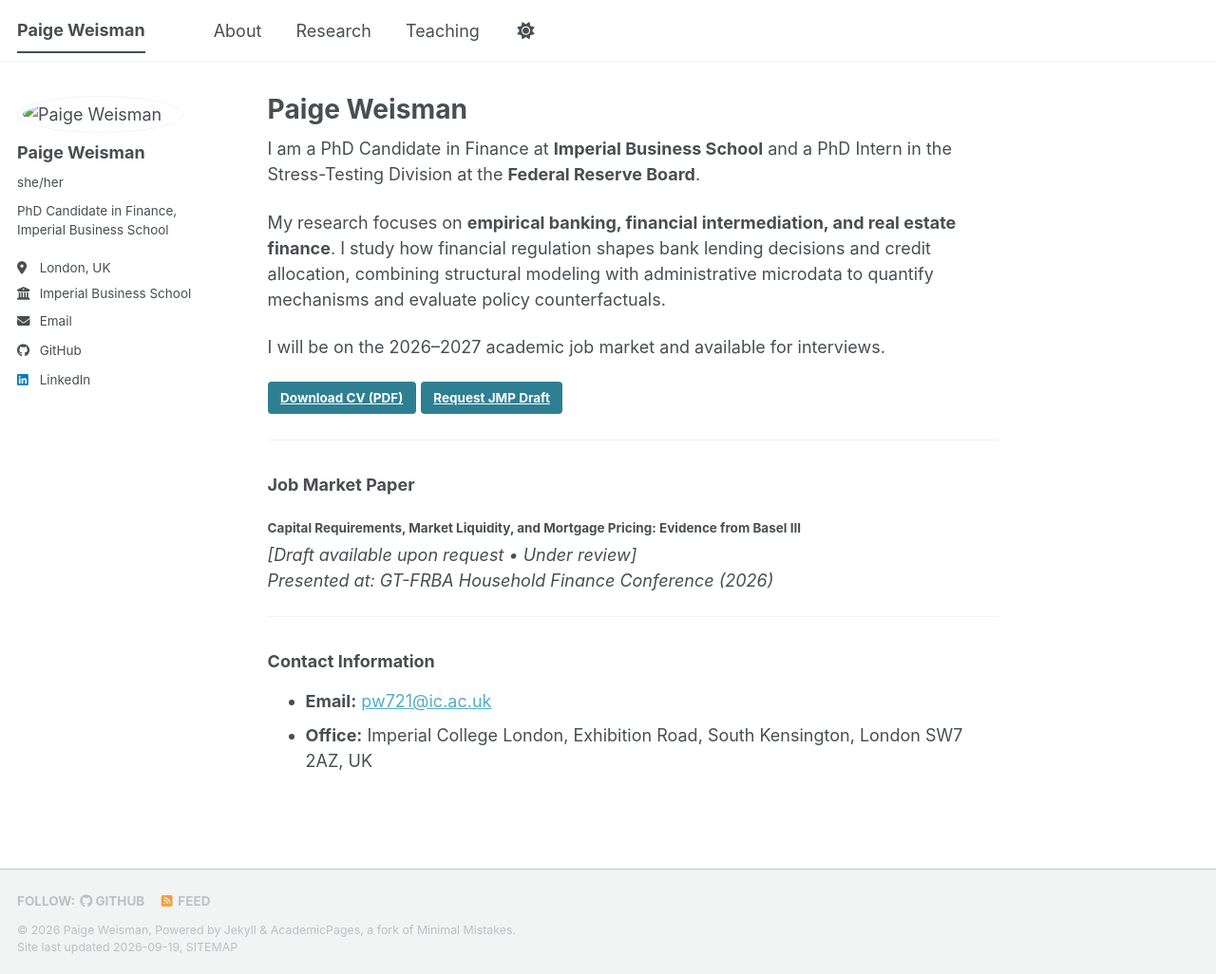
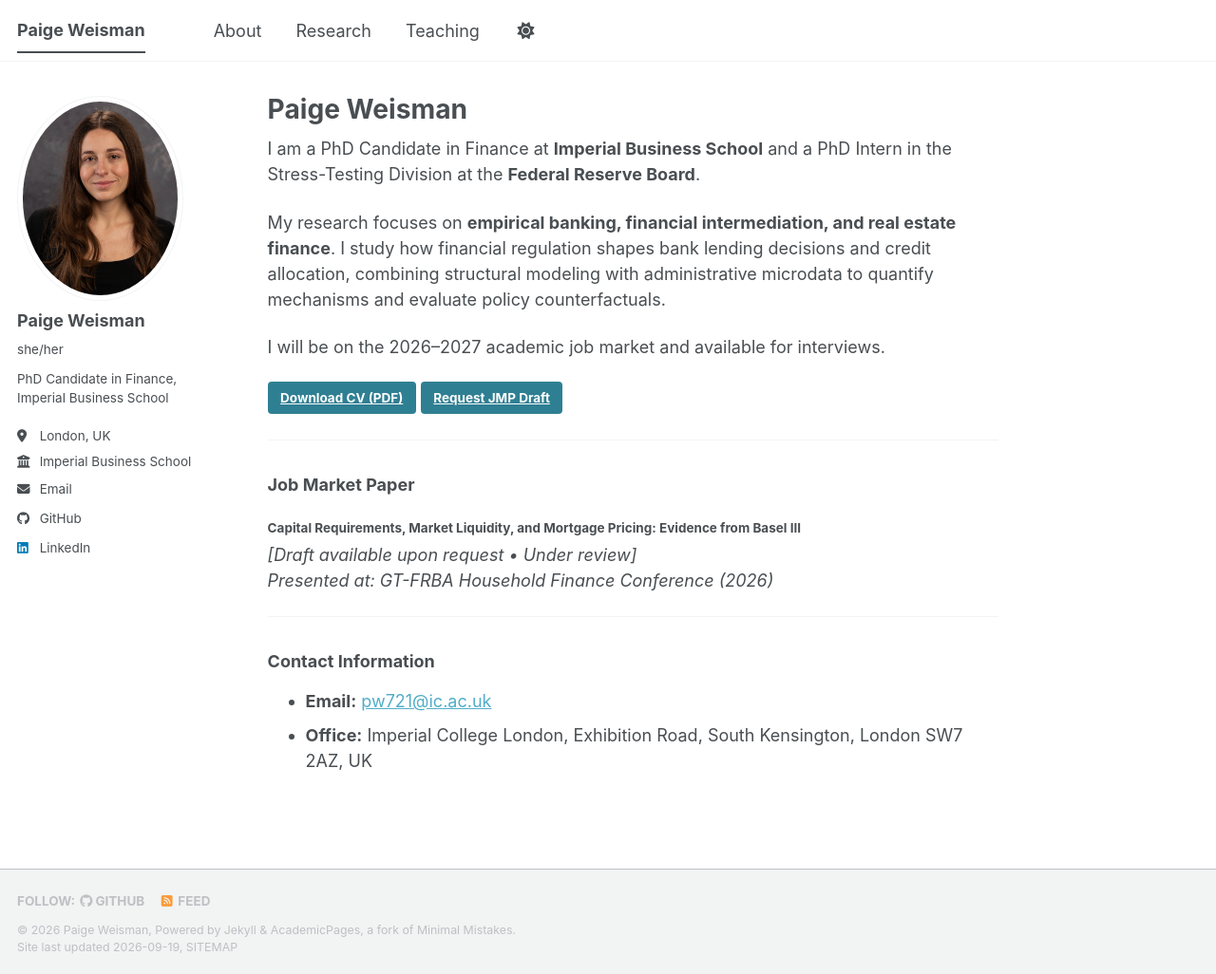
Before and after one commit to pweisman/pweisman.github.io, a Jekyll site: the page built from _pages/about.md, in a window 1280 px wide and 1026 px high. Shown: the whole window at 95% size. Built offline with Jekyll 4.4.1, drawn with Linux system fonts in a browser that asks for light colours; a style sheet for code colours, icons or effects is not loaded.

Commit message:
Update _config.yml

```diff
--- a/_config.yml
+++ b/_config.yml
@@ -24,7 +24,7 @@ repository               : "pweisman/pweisman.github.io"
 author:
   # Biographic information
   # avatar           : "profile.png"
-  avatar: "images/weisman_paige.jpg"
+  avatar: "weisman_paige.jpg"
   name             : "Paige Weisman"
   pronouns         : "she/her" # example: "she/her"
   # bio              : "Short biography for the left-hand sidebar"
```
